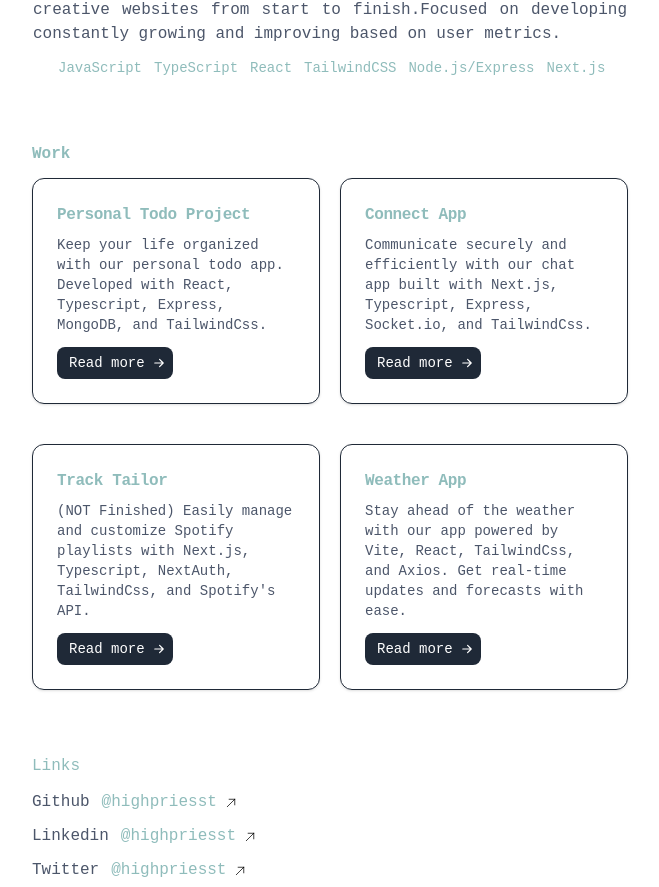
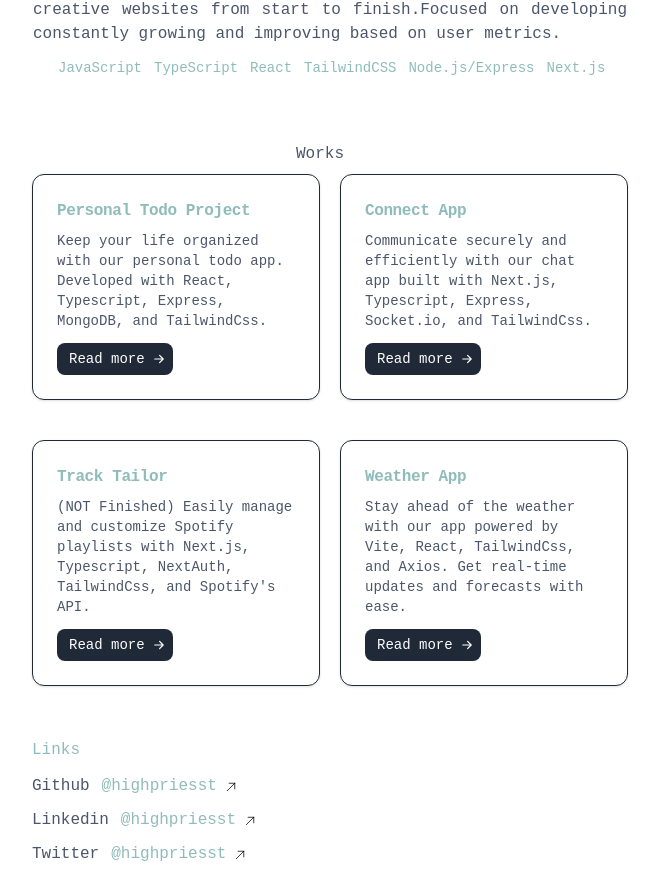
Before and after one commit to highpriesst/portfolio, a Next.js app: page / in a window 1280 px wide. Shown: the part 332-1219 px from the top of the page, without its empty margins (320-979 px from the left). Built offline with nearby package versions, Linux system fonts and the light colour scheme.

Commit message:
Minor style change.

```diff
--- a/sections/Work.tsx
+++ b/sections/Work.tsx
@@ -10,15 +10,12 @@ import {
 
 function Work() {
   return (
-    <div className="w-full flex h-auto flex-col p-5 md:pl-10 [&>*]:mb-3 lg:w-1/2 lg:p-8">
-      <div>
-        <h1 className="font-bold">
-          <Link href="/allWorks">
-            <h1>Work</h1>
-          </Link>
-        </h1>
+    <div className="w-full flex h-auto flex-col p-5 md:pl-10 lg:w-1/2 lg:p-8">
+      <div className="text-center mb-2">
+        <Link href="/allWorks">Works</Link>
       </div>
-      <div className="grid grid-cols-2 gap-10">
+      <div className="flex justify-center">
+        <div className="grid grid-cols-1 md:grid-cols-2 gap-10 justify-center">
           <ProjectCard
             title={todoProject.title}
             description={todoProject.description}
@@ -41,6 +38,7 @@ function Work() {
           />
         </div>
       </div>
+    </div>
   );
 }
 
```
Lines whose indentation alone changed are shown as unchanged.
